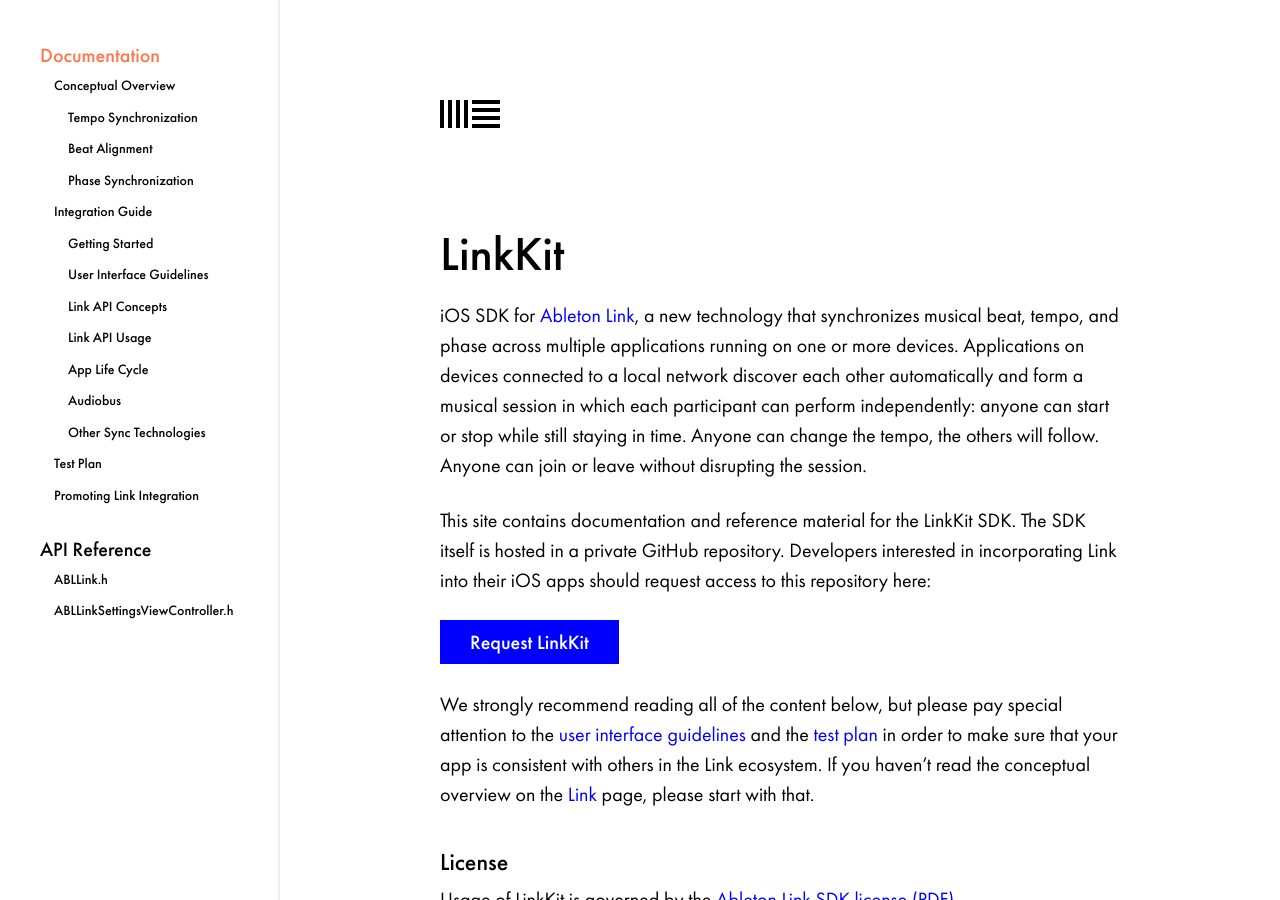
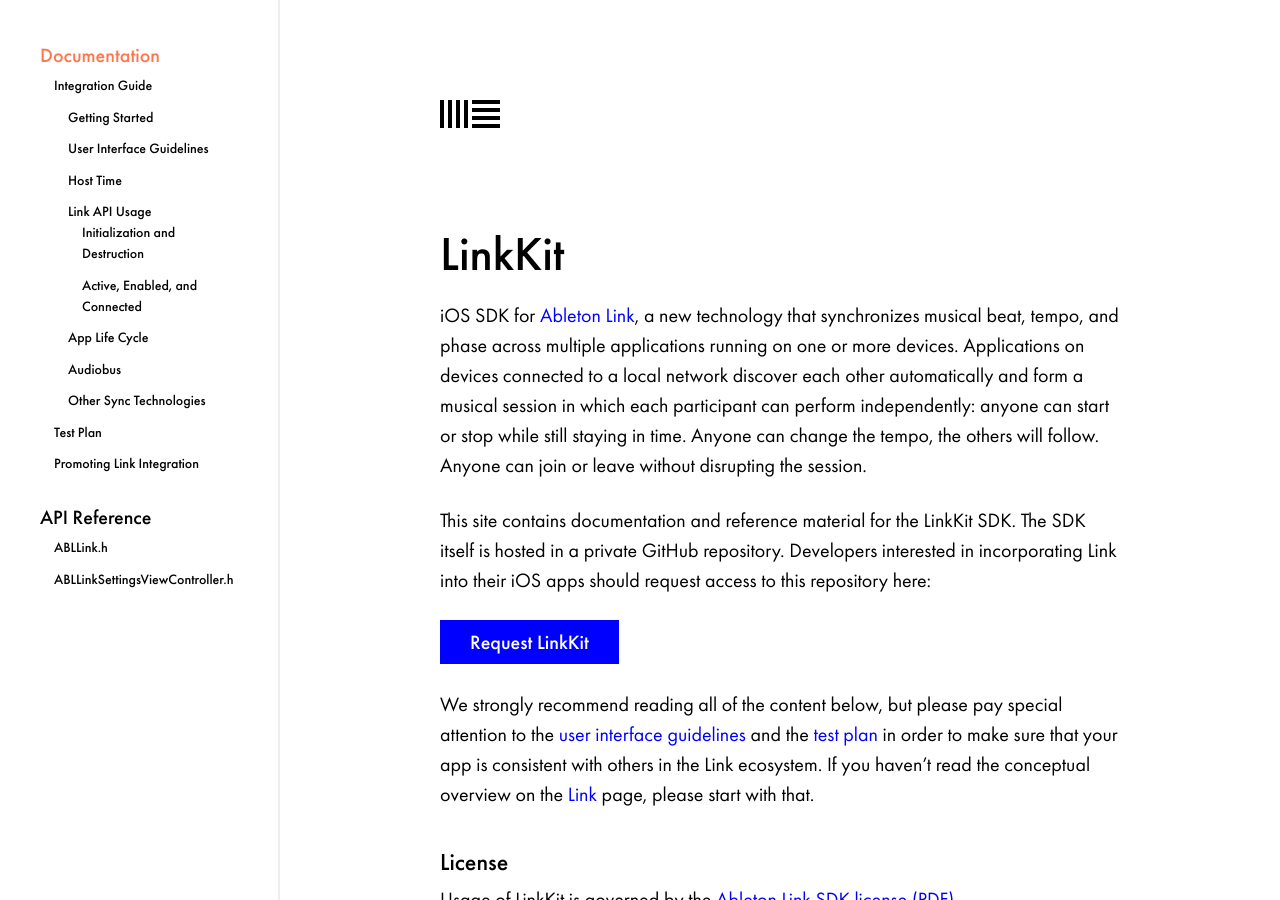
Before and after one commit to Ableton/ableton.github.io, a Jekyll site: the page built from linkkit/index.md, in a window 1280 px wide and 900 px high. Built offline with Jekyll 4.4.1, drawn with Linux system fonts in a browser that asks for light colours.

Commit message:
Update LinkKit table of contents to match page

```diff
--- a/_includes/linkkit/toc.html
+++ b/_includes/linkkit/toc.html
@@ -19,21 +19,18 @@
     <li class="toc__list__item toc__list__item--primary {% if page.active_page == 'linkkit' %}is-active{% endif %}"><a href="{{ site.baseurl }}/linkkit/">Documentation</a></li>
     <li class="toc__list__item">
       <ul class="toc__list">
-        <li class="toc__list__item"><a href="{{ site.baseurl }}/linkkit/#conceptual-overview">Conceptual Overview</a></li>
-        <li class="toc__list__item">
-          <ul class="toc__list">
-            <li class="toc__list__item"><a href="{{ site.baseurl }}/linkkit/#tempo-synchronization">Tempo Synchronization</a></li>
-            <li class="toc__list__item"><a href="{{ site.baseurl }}/linkkit/#beat-alignment">Beat Alignment</a></li>
-            <li class="toc__list__item"><a href="{{ site.baseurl }}/linkkit/#phase-synchronization">Phase Synchronization</a></li>
-          </ul>
-        </li>
         <li class="toc__list__item"><a href="{{ site.baseurl }}/linkkit/#integration-guide">Integration Guide</a></li>
         <li class="toc__list__item">
           <ul class="toc__list">
             <li class="toc__list__item"><a href="{{ site.baseurl }}/linkkit/#getting-started">Getting Started</a></li>
             <li class="toc__list__item"><a href="{{ site.baseurl }}/linkkit/#user-interface-guidelines">User Interface Guidelines</a></li>
-            <li class="toc__list__item"><a href="{{ site.baseurl }}/linkkit/#link-api-concepts">Link API Concepts</a></li>
-            <li class="toc__list__item"><a href="{{ site.baseurl }}/linkkit/#link-api-usage">Link API Usage</a></li>
+            <li class="toc__list__item"><a href="{{ site.baseurl }}/linkkit/#host-time">Host Time</a></li>
+            <li class="toc__list__item"><a href="{{ site.baseurl }}/linkkit/#link-api-usage">Link API Usage</a>
+              <ul class="toc__list">
+                <li class="toc__list__item"><a href="{{ site.baseurl }}/linkkit/#initialization-and-destruction">Initialization and Destruction</a></li>
+                <li class="toc__list__item"><a href="{{ site.baseurl }}/linkkit/#active-enabled-and-connected">Active, Enabled, and Connected</a></li>
+              </ul>
+            </li>
             <li class="toc__list__item"><a href="{{ site.baseurl }}/linkkit/#app-life-cycle">App Life Cycle</a></li>
             <li class="toc__list__item"><a href="{{ site.baseurl }}/linkkit/#audiobus">Audiobus</a></li>
             <li class="toc__list__item"><a href="{{ site.baseurl }}/linkkit/#other-sync-technologies">Other Sync Technologies</a></li>
```
